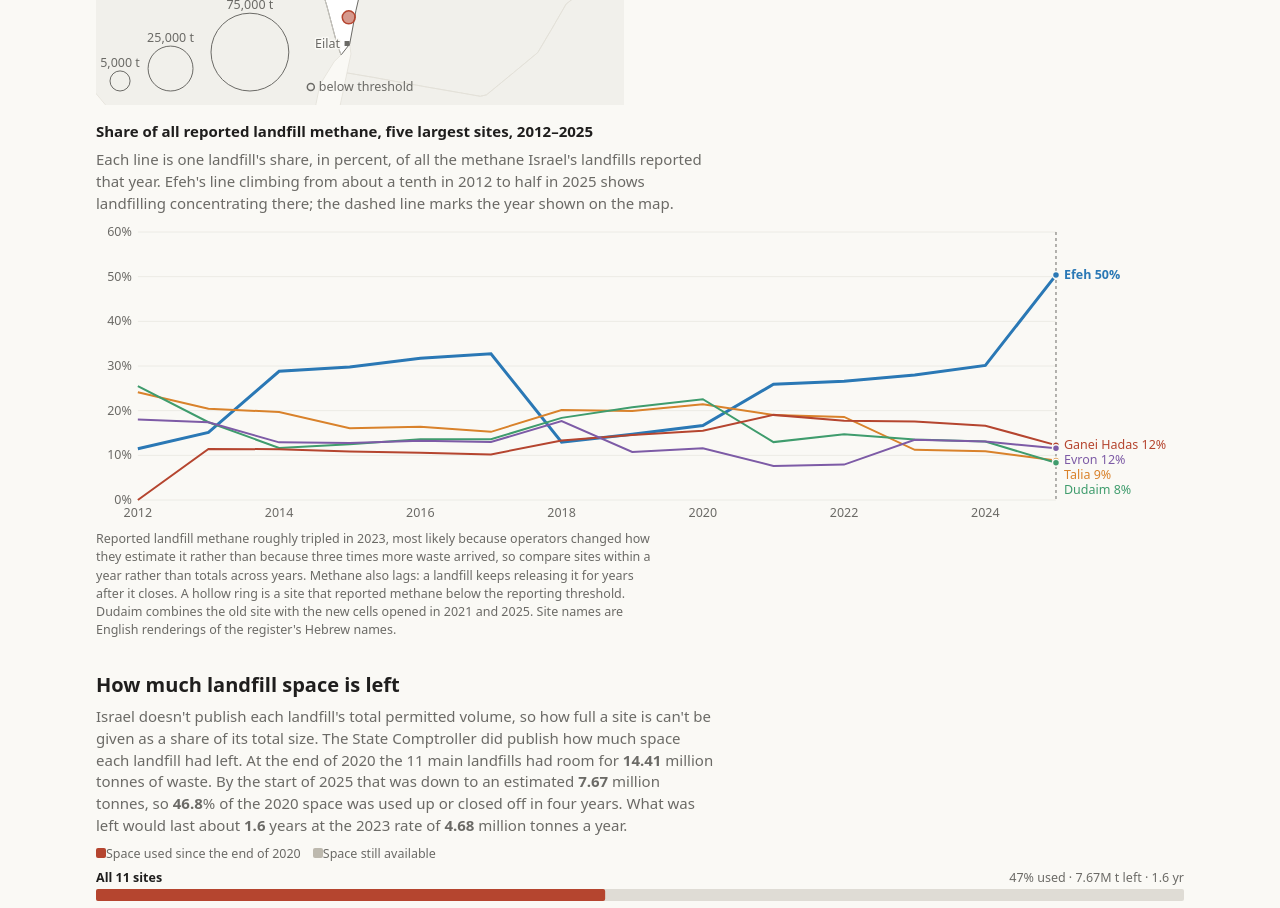
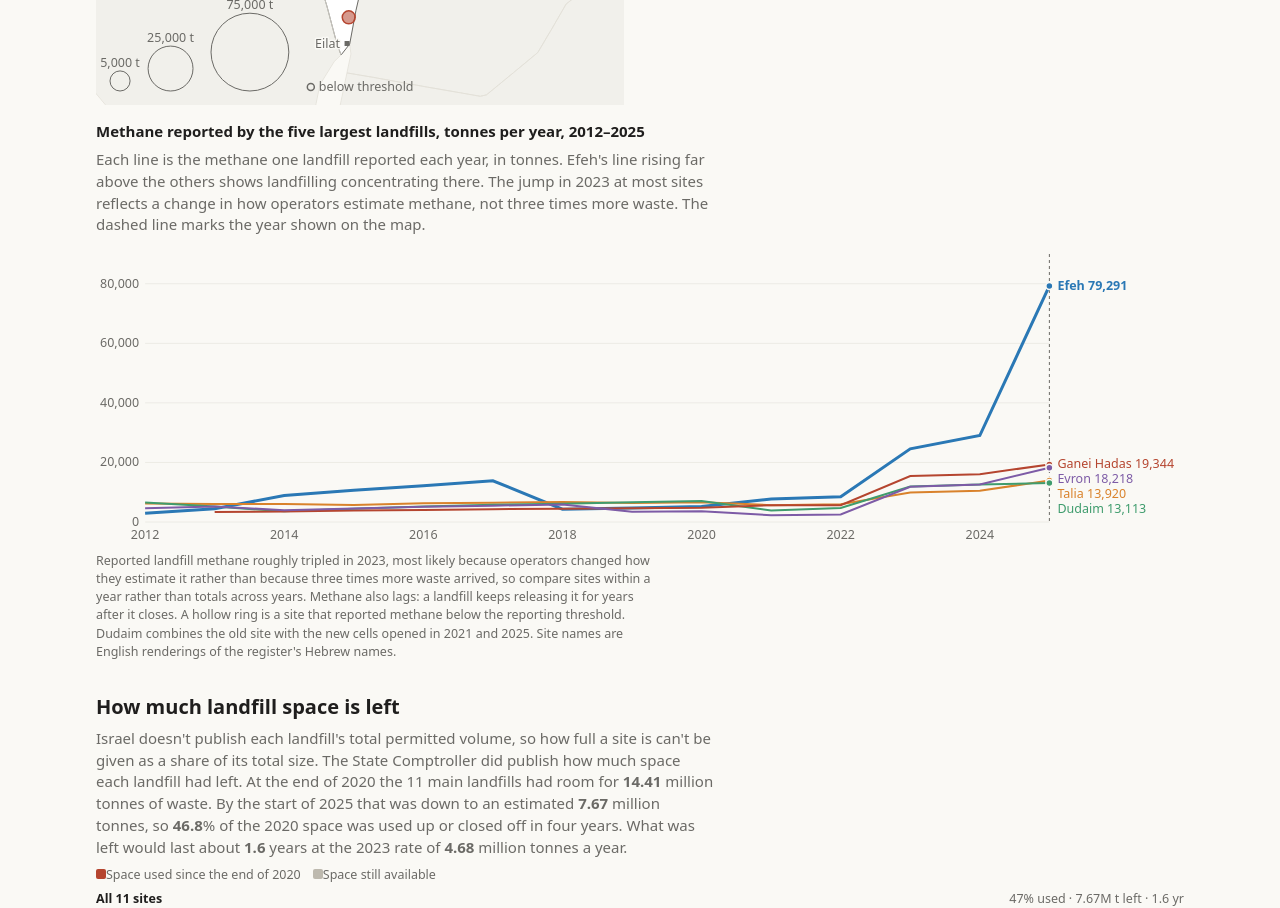
Before and after one commit to royposmanik/landfill-trends, a plain HTML site: page index.html in a window 1280 px wide. Shown: the part 6980-7888 px from the top of the page. Drawn offline with nearby package versions, Linux system fonts and the light colour scheme; a web font is replaced by a local one.

Commit message:
Show landfill methane in tonnes per year instead of shares
Co-Authored-By: Claude Opus 5.5 <noreply@anthropic.com>

```diff
--- a/index.html
+++ b/index.html
@@ -370,8 +370,8 @@
         <div class="lf-chart lf-short" data-draw="il-rank" data-source="il_methane"></div>
       </div>
     </div>
-    <h3 class="lf-h3" id="il-share"><span class="lf-en">Share of all reported landfill methane, five largest sites, 2012–2025</span><span class="lf-he-t" lang="he">חלקו של כל אתר מכלל מתאן ההטמנה המדווח, חמשת האתרים הגדולים, 2012–2025</span></h3>
-    <p class="lf-sub"><span class="lf-en">Each line is one landfill's share, in percent, of all the methane Israel's landfills reported that year. Efeh's line climbing from about a tenth in 2012 to half in 2025 shows landfilling concentrating there; the dashed line marks the year shown on the map.</span><span class="lf-he-t" lang="he">כל קו הוא החלק, באחוזים, של אתר הטמנה אחד מכל המתאן שדיווחו אתרי ההטמנה בישראל באותה שנה. הקו של אפעה, שעולה מכעשירית ב-2012 למחצית ב-2025, מראה שההטמנה מתרכזת שם; הקו המקווקו מסמן את השנה המוצגת במפה.</span></p>
+    <h3 class="lf-h3" id="il-share"><span class="lf-en">Methane reported by the five largest landfills, tonnes per year, 2012–2025</span><span class="lf-he-t" lang="he">מתאן שדיווחו חמשת אתרי ההטמנה הגדולים, טונות בשנה, 2012–2025</span></h3>
+    <p class="lf-sub"><span class="lf-en">Each line is the methane one landfill reported each year, in tonnes. Efeh's line rising far above the others shows landfilling concentrating there. The jump in 2023 at most sites reflects a change in how operators estimate methane, not three times more waste. The dashed line marks the year shown on the map.</span><span class="lf-he-t" lang="he">כל קו הוא המתאן שדיווח אתר הטמנה אחד בכל שנה, בטונות. הקו של אפעה, שמתנשא הרבה מעל האחרים, מראה שההטמנה מתרכזת שם. הקפיצה ב-2023 ברוב האתרים משקפת שינוי בשיטת ההערכה של המפעילים, ולא פי שלושה יותר פסולת. הקו המקווקו מסמן את השנה המוצגת במפה.</span></p>
     <div class="lf-chart lf-short" data-draw="il-share" data-source="il_methane"></div>
     <p class="lf-note"><span class="lf-en">Reported landfill methane roughly tripled in 2023, most likely because operators changed how they estimate it rather than because three times more waste arrived, so compare sites within a year rather than totals across years. Methane also lags: a landfill keeps releasing it for years after it closes. A hollow ring is a site that reported methane below the reporting threshold. Dudaim combines the old site with the new cells opened in 2021 and 2025. Site names are English renderings of the register's Hebrew names.</span><span class="lf-he-t" lang="he">המתאן המדווח מאתרי הטמנה גדל בערך פי שלושה ב-2023, ככל הנראה משום שהמפעילים שינו את שיטת ההערכה ולא משום שהגיעה פי שלושה פסולת, ולכן כדאי להשוות בין אתרים באותה שנה ולא סכומים בין שנים. מתאן גם מגיע באיחור: אתר ממשיך לפלוט אותו שנים אחרי שנסגר. טבעת חלולה היא אתר שדיווח על מתאן מתחת לסף הדיווח. דודאים כולל את האתר הישן ואת התאים החדשים שנפתחו ב-2021 וב-2025.</span></p>
   </section>
@@ -1560,8 +1560,8 @@ lfReg('rank', {
   unmount(el, k) { if (k && k.tip) k.tip.hide(); }
 });
 
-// Each large landfill's share of all reported landfill methane, one line per site.
 lfReg('il-share', (el) => {
+  // Methane each of the five largest landfills reported, in tonnes a year, one line per site.
   if (LF.ready(el, ['il_methane']) !== 'ok') return;
   const bc = LF.il.byComplex(dash.data('il_methane').data);
   const years = [...bc.out.keys()].sort((a, b) => a - b);
@@ -1572,37 +1572,39 @@ lfReg('il-share', (el) => {
   const keys = [...sum].sort((a, b) => b[1] - a[1]).slice(0, 5).map((d) => d[0]);
   const series = keys.map((k2, i) => ({
     name: k2, color: LF.C(i),
-    pts: years.map((y) => { const m = bc.out.get(y), t = bc.totals.get(y) || 0, e = m.get(k2); return { year: y, v: t && e ? e.v / t * 100 : 0 }; })
+    pts: years.map((y) => { const e = bc.out.get(y).get(k2); return { year: y, v: e && e.any ? e.v : null }; })
   }));
   const W = Math.max(260, el.clientWidth), H = 300;
   const svg = d3.select(el).append('svg').attr('width', W).attr('height', H).attr('role', 'img')
-    .attr('aria-label', 'Share of all reported landfill methane for the five largest landfills, ' + years[0] + ' to ' + years[years.length - 1]);
-  const f0 = d3.format('.0f');
-  const mt = 10, mb = 22, ml = LF.textW(svg, ['100%']) + 10;
-  const mr = Math.min(W * 0.34, LF.textW(svg, series.map((s) => s.name + ' 100%'), 'lf-lab-strong') + 14);
+    .attr('aria-label', 'Methane reported by the five largest landfills, tonnes per year, ' + years[0] + ' to ' + years[years.length - 1]);
+  const f0 = d3.format(',.0f');
+  const vmax = d3.max(series, (s) => d3.max(s.pts, (p) => p.v || 0)) || 1;
+  const yS = d3.scaleLinear().domain([0, vmax * 1.05]).nice();
+  const yt = yS.ticks(5);
+  const mt = 10, mb = 22, ml = LF.textW(svg, yt.map(f0)) + 10;
+  const last = (s) => { for (let i = s.pts.length - 1; i >= 0; i--) if (s.pts[i].v != null) return s.pts[i]; return null; };
+  const mr = Math.min(W * 0.34, LF.textW(svg, series.map((s) => s.name + ' ' + f0((last(s) || { v: 0 }).v)), 'lf-lab-strong') + 14);
   const x = d3.scaleLinear().domain([years[0], years[years.length - 1]]).range([ml, W - mr]);
-  const yS = d3.scaleLinear().domain([0, Math.max(60, d3.max(series, (s) => d3.max(s.pts, (p) => p.v)))]).nice().range([H - mb, mt]);
-  const yt = yS.ticks(5);
+  yS.range([H - mb, mt]);
   svg.append('g').selectAll('line').data(yt).join('line').attr('x1', ml).attr('x2', W - mr).attr('y1', yS).attr('y2', yS).style('stroke', 'var(--cds-chart-grid)');
-  svg.append('g').selectAll('text').data(yt).join('text').attr('class', 'lf-tick').attr('x', ml - 6).attr('y', yS).attr('dy', '0.32em').attr('text-anchor', 'end').text((d) => d + '%');
+  svg.append('g').selectAll('text').data(yt).join('text').attr('class', 'lf-tick').attr('x', ml - 6).attr('y', yS).attr('dy', '0.32em').attr('text-anchor', 'end').text(f0);
   svg.append('g').selectAll('text').data(x.ticks(W < 480 ? 4 : 7).filter(Number.isInteger)).join('text').attr('class', 'lf-tick').attr('x', x).attr('y', H - 5).attr('text-anchor', 'middle').text((d) => d);
   const sy = LF.st.ilYear;
   svg.append('line').attr('x1', x(sy)).attr('x2', x(sy)).attr('y1', mt).attr('y2', H - mb).style('stroke', 'var(--color-fg-muted)').style('stroke-dasharray', '3 3');
-  const line = d3.line().x((p) => x(p.year)).y((p) => yS(p.v));
+  const line = d3.line().defined((p) => p.v != null).x((p) => x(p.year)).y((p) => yS(p.v));
   for (const s of series) {
     svg.append('path').attr('d', line(s.pts)).style('fill', 'none').style('stroke', s.color).style('stroke-width', s === series[0] ? 3 : 2);
     const p = s.pts.find((q) => q.year === sy);
-    if (p) svg.append('circle').attr('cx', x(sy)).attr('cy', yS(p.v)).attr('r', 3.5).style('fill', s.color).style('stroke', 'var(--color-bg)').style('stroke-width', 1.5);
-    s.ly = yS(s.pts[s.pts.length - 1].v);
-  }
-  // Direct labels at the right end, nudged apart.
+    if (p && p.v != null) svg.append('circle').attr('cx', x(sy)).attr('cy', yS(p.v)).attr('r', 3.5).style('fill', s.color).style('stroke', 'var(--color-bg)').style('stroke-width', 1.5);
+    const lp = last(s); s.ly = lp ? yS(lp.v) : H - mb; s.lv = lp ? lp.v : 0;
+  }
   const lab = series.slice().sort((a, b) => a.ly - b.ly);
   for (let i = 1; i < lab.length; i++) if (lab[i].ly - lab[i - 1].ly < 15) lab[i].ly = lab[i - 1].ly + 15;
   const over = lab.length ? lab[lab.length - 1].ly - (H - mb) : 0;
   if (over > 0) lab.forEach((l) => { l.ly -= over; });
   svg.append('g').selectAll('text').data(lab).join('text').attr('class', (s) => s === series[0] ? 'lf-lab-strong' : 'lf-lab')
     .attr('x', W - mr + 8).attr('y', (s) => s.ly).attr('dy', '0.32em').style('fill', (s) => s.color)
-    .text((s) => s.name + ' ' + f0(s.pts[s.pts.length - 1].v) + '%');
+    .text((s) => s.name + ' ' + f0(s.lv));
   const tip = LF.tooltip(el);
   const rule = svg.append('line').attr('y1', mt).attr('y2', H - mb).style('stroke', 'var(--cds-chart-reference)').attr('visibility', 'hidden');
   svg.append('rect').attr('x', ml).attr('y', mt).attr('width', Math.max(0, W - ml - mr)).attr('height', H - mt - mb).style('fill', 'transparent')
@@ -1610,10 +1612,11 @@ lfReg('il-share', (el) => {
       const [mx] = d3.pointer(ev, svg.node());
       const yr = Math.max(years[0], Math.min(years[years.length - 1], Math.round(x.invert(mx))));
       rule.attr('x1', x(yr)).attr('x2', x(yr)).attr('visibility', 'visible');
-      const rows = series.map((s) => [s.name, f0(s.pts.find((p) => p.year === yr).v) + '%', s.color]).sort((a, b) => parseFloat(b[1]) - parseFloat(a[1]));
-      const t = bc.totals.get(yr) || 0, top = series.reduce((a, s) => a + s.pts.find((p) => p.year === yr).v, 0);
-      rows.push(['All other sites', f0(Math.max(0, 100 - top)) + '%', null]);
-      tip.show(yr + ' · share of landfill methane', rows, x(yr), mt + 30);
+      const rows = series.map((s) => { const p = s.pts.find((q) => q.year === yr); return [s.name, p && p.v != null ? f0(p.v) + ' t' : '—', s.color, p && p.v != null ? p.v : -1]; })
+        .sort((a, b) => b[3] - a[3]).map((r) => r.slice(0, 3));
+      const t = bc.totals.get(yr) || 0, top = series.reduce((a, s) => { const p = s.pts.find((q) => q.year === yr); return a + (p && p.v ? p.v : 0); }, 0);
+      rows.push(['All other sites', f0(Math.max(0, t - top)) + ' t', null]);
+      tip.show(yr + ' · Methane released', rows, x(yr), mt + 30);
     })
     .on('pointerleave', () => { tip.hide(); rule.attr('visibility', 'hidden'); });
 });
--- a/scripts/he_static.js
+++ b/scripts/he_static.js
@@ -82,8 +82,8 @@ module.exports = [
   'ישראל: איפה הפסולת נקברת',
   'ישראל אינה מפרסמת כמויות שנתיות לכל אתר הטמנה, ולכן המפה משתמשת במתאן שכל אתר מדווח למרשם הלאומי לפליטות ולהעברות של מזהמים (מפל"ס). מתאן נוצר מפסולת אורגנית שנרקבת באדמה, כך שעיגול גדול יותר פירושו יותר פסולת קבורה באתר. המספרים הם טונות של מתאן (CH₄) שכל אתר פלט לאוויר במהלך השנה, לפי הערכת המפעיל. לשם השוואה, טון מתאן מחמם את האקלים בערך כמו 28 טונות CO₂ לאורך מאה שנה. ב-' + N('year', 'year', 'il_summary') + ', ' + K('top_site', 'text', 'il_summary') + ' לבדו היה אחראי ל-' + K('top_share_pct', 'p1', 'il_summary') + '% ממתאן ההטמנה המדווח, ואתרים במחוז הדרום ל-' + K('south_share_pct', 'p1', 'il_summary') + '%, לעומת ' + K('south_share_first', 'p1', 'il_summary') + '% ב-' + N('first_year', 'year', 'il_summary') + '.',
   'אתרי ההטמנה הגדולים באותה שנה: מתאן שנפלט, בטונות לשנה, וחלקו מסך ההטמנה הארצי',
-  'חלקו של כל אתר מכלל מתאן ההטמנה המדווח, חמשת האתרים הגדולים, 2012–2025',
-  'כל קו הוא החלק, באחוזים, של אתר הטמנה אחד מכל המתאן שדיווחו אתרי ההטמנה בישראל באותה שנה. הקו של אפעה, שעולה מכעשירית ב-2012 למחצית ב-2025, מראה שההטמנה מתרכזת שם; הקו המקווקו מסמן את השנה המוצגת במפה.',
+  'מתאן שדיווחו חמשת אתרי ההטמנה הגדולים, טונות בשנה, 2012–2025',
+  'כל קו הוא המתאן שדיווח אתר הטמנה אחד בכל שנה, בטונות. הקו של אפעה, שמתנשא הרבה מעל האחרים, מראה שההטמנה מתרכזת שם. הקפיצה ב-2023 ברוב האתרים משקפת שינוי בשיטת ההערכה של המפעילים, ולא פי שלושה יותר פסולת. הקו המקווקו מסמן את השנה המוצגת במפה.',
   'המתאן המדווח מאתרי הטמנה גדל בערך פי שלושה ב-2023, ככל הנראה משום שהמפעילים שינו את שיטת ההערכה ולא משום שהגיעה פי שלושה פסולת, ולכן כדאי להשוות בין אתרים באותה שנה ולא סכומים בין שנים. מתאן גם מגיע באיחור: אתר ממשיך לפלוט אותו שנים אחרי שנסגר. טבעת חלולה היא אתר שדיווח על מתאן מתחת לסף הדיווח. דודאים כולל את האתר הישן ואת התאים החדשים שנפתחו ב-2021 וב-2025.',
   'כמה מקום נשאר באתרי ההטמנה',
   'ישראל אינה מפרסמת את הנפח המאושר הכולל של כל אתר, ולכן אי אפשר לומר כמה אחוזים מכל אתר כבר מלאים. מבקר המדינה כן פרסם כמה מקום נותר בכל אתר. בסוף 2020 היה ב-11 אתרי ההטמנה העיקריים מקום ל-' + K('left_2020_mt', 'p2', 'il_space_summary') + ' מיליון טונות פסולת. בתחילת 2025 ירד הנפח להערכה של ' + K('left_2025_mt', 'p2', 'il_space_summary') + ' מיליון טונות, כלומר ' + K('used_pct', 'p1', 'il_space_summary') + '% מהמקום של 2020 נוצלו או נסגרו בתוך ארבע שנים. מה שנותר יספיק לכ-' + K('years_left', 'p1', 'il_space_summary') + ' שנים בקצב של 2023, ' + K('intake_2023_mt', 'p2', 'il_space_summary') + ' מיליון טונות בשנה.',
```
Also changed, not shown: dashboard_page.html (+24 -21 lines).
